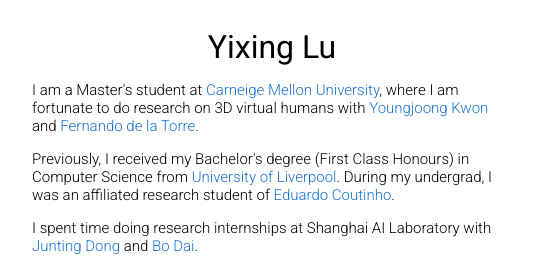
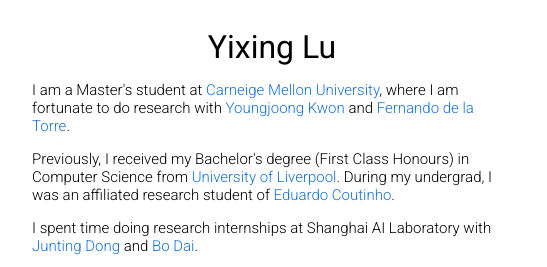
Before and after one commit to Lewis-lv0/Lewis-lv0.github.io, a plain HTML site: page index.html in a window 1280 px wide. Shown: the top 267 px of the page, 228-775 px from the left. Drawn offline with Linux system fonts and the light colour scheme.

Commit message:
Update index.html

```diff
--- a/index.html
+++ b/index.html
@@ -95,7 +95,7 @@
           <name>Yixing Lu</name>
         </p>
         <p>
-          I am a Master's student at <a href="https://www.cmu.edu/">Carneige Mellon University</a>, where I am fortunate to do research on 3D virtual humans with <a href="https://youngjoongunc.github.io/">Youngjoong Kwon</a> and <a href="https://www.cs.cmu.edu/~ftorre/">Fernando de la Torre</a>.
+          I am a Master's student at <a href="https://www.cmu.edu/">Carneige Mellon University</a>, where I am fortunate to do research with <a href="https://youngjoongunc.github.io/">Youngjoong Kwon</a> and <a href="https://www.cs.cmu.edu/~ftorre/">Fernando de la Torre</a>.
         </p>
         <p>
           Previously, I received my Bachelor's degree (First Class Honours) in Computer Science from <a href="https://www.liverpool.ac.uk/">University of Liverpool</a>.
```
